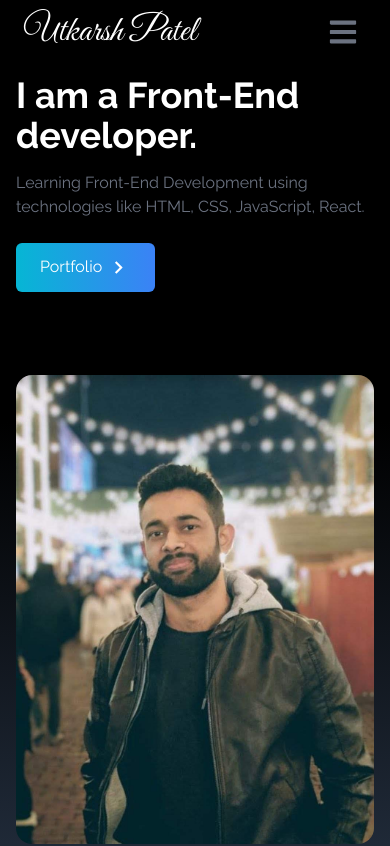
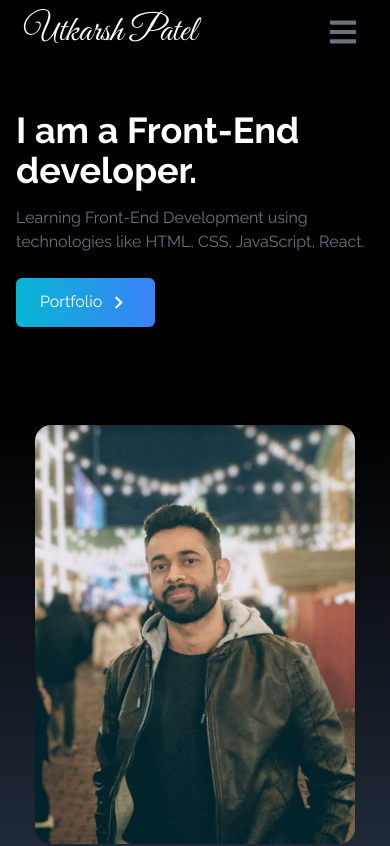
Before and after one commit to Oonie11/portfolio-react, a React (Create React App) app: page / in a window 390 px wide. Shown: the top 846 px of the page. Built offline with nearby package versions, Linux system fonts and the light colour scheme.

Commit message:
fix header section in mobile screeen

```diff
--- a/src/components/Footer.jsx
+++ b/src/components/Footer.jsx
@@ -2,7 +2,7 @@ import React from "react";
 
 const Footer = () => {
   return (
-    <div className="bg-gradient-to-b from-gray-800 to-gray-800 text-white ">
+    <div className="bg-gray-800 text-white ">
       <div className="flex justify-center items-center ">
         <div className="w-1/2 flex justify-center items-center">
           <p className="p-2 capitalize">made with ❤️ and passion</p>
--- a/src/components/Home.jsx
+++ b/src/components/Home.jsx
@@ -10,7 +10,7 @@ const Home = () => {
       className="h-screen w-full bg-gradient-to-b from-black via-black to-gray-800 "
     >
       <div className="max-w-screen-lg mx-auto flex flex-col justify-center items-center h-full px-4 md:flex-row">
-        <div className="flex flex-col h-full justify-center">
+        <div className="flex flex-col h-full pt-5 justify-center">
           <h2 className="text-4xl sm:text-7xl font-bold text-white">
             I am a Front-End developer.
           </h2>
@@ -36,7 +36,7 @@ const Home = () => {
           <img
             src={heroImage}
             alt="profile-Pic"
-            className="rounded-2xl mx-auto w-96 md:w-96 hover:scale-105 duration-300"
+            className="rounded-2xl mx-auto w-80 md:w-96 "
           />
         </div>
       </div>
```
Also changed, not shown: src/App.jsx (renamed from src/App.js).
